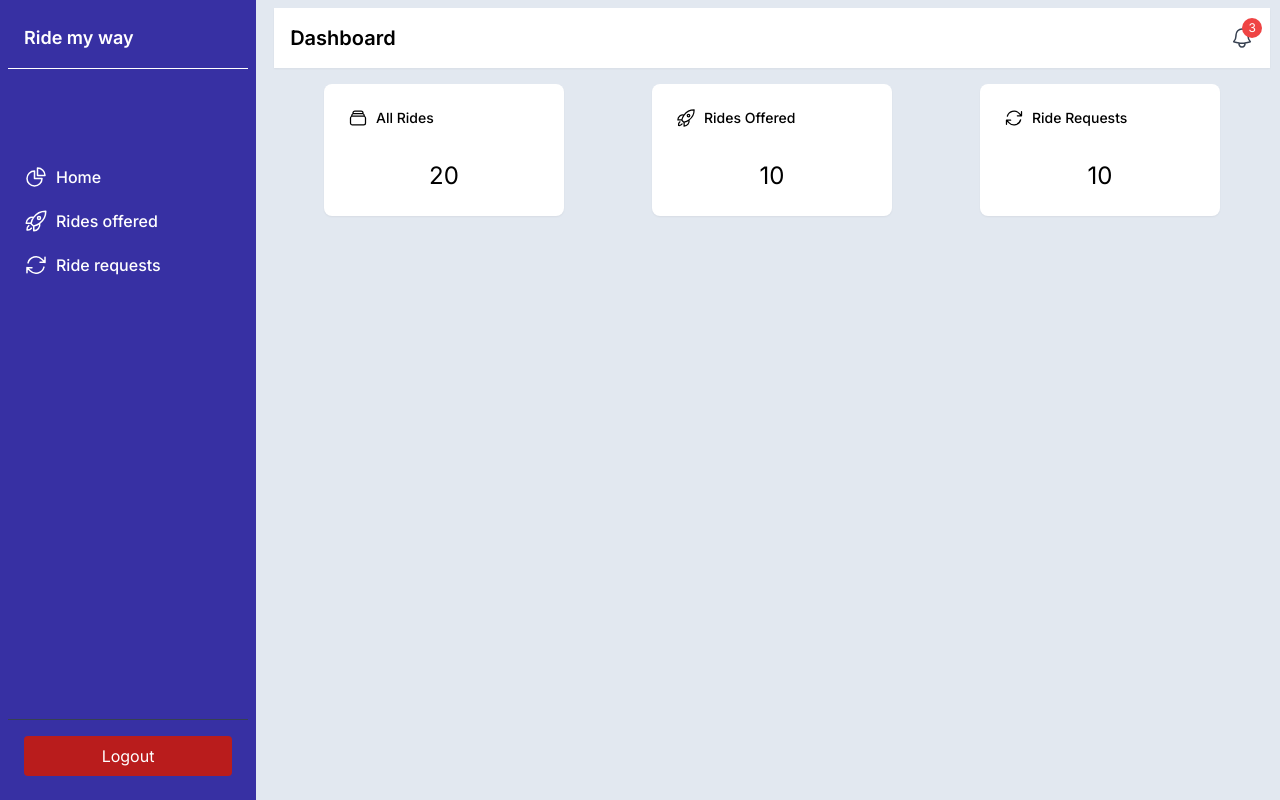
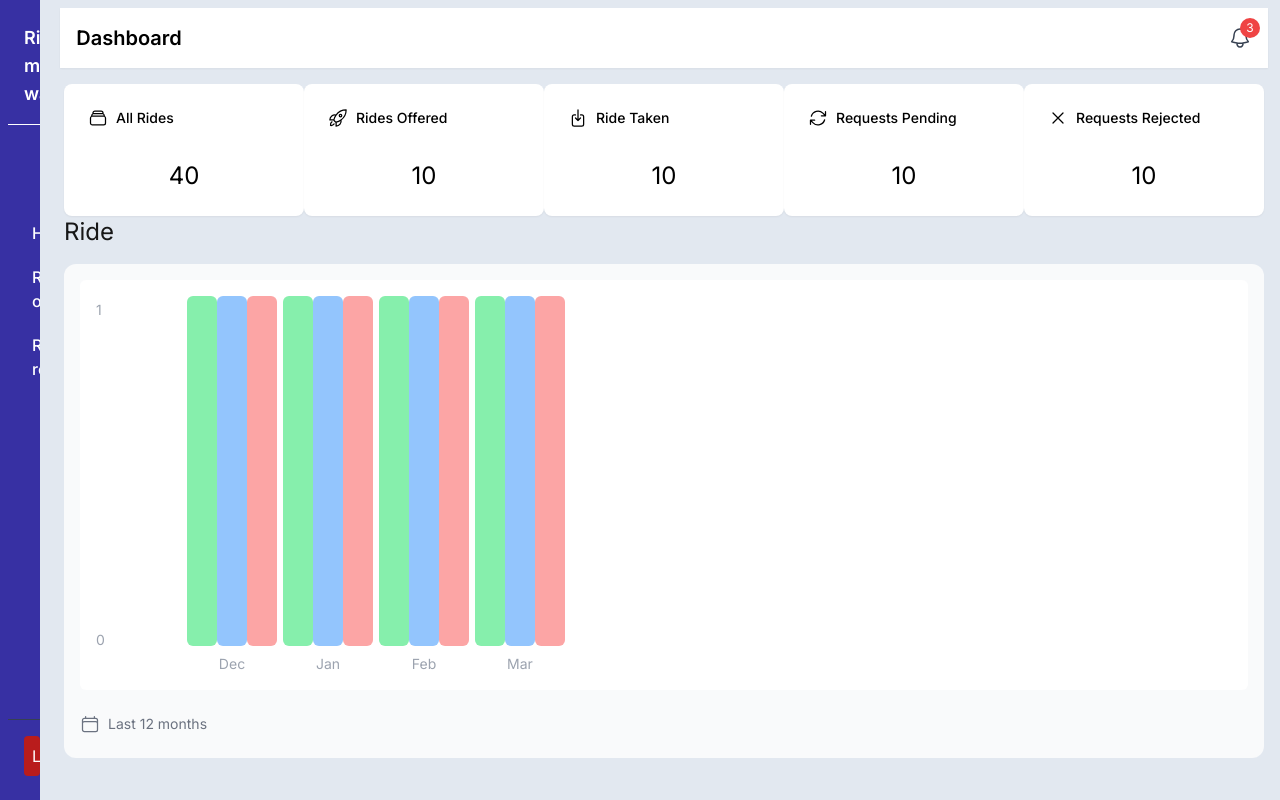
Before and after one commit to Xerrex/rmw-frontend, a Next.js app: page /dashboard in a window 1280 px wide. Built offline with nearby package versions, Linux system fonts and the light colour scheme.

Commit message:
Add Charts to the dashboard & Update data fetching

```diff
--- a/app/dashboard/(overview)/page.tsx
+++ b/app/dashboard/(overview)/page.tsx
@@ -1,10 +1,18 @@
 import React from 'react';
 import { OverViewCards } from '../ui/cards';
+import RidesChart from '../ui/rides_chart';
+import { getRidesDataTotals, getRidesDataLast12months } from '@/app/lib/data';
 
-export default function DashBoard() {
+
+export default async function DashBoard() {
+
+  const cardsData = await getRidesDataTotals();
+  const ridesData = await getRidesDataLast12months();
+
   return (
     <main>
-      <OverViewCards/>
+      <OverViewCards cardsData={cardsData}/>
+      <RidesChart ridesData={ridesData} />
     </main>
   );
 }
--- a/app/dashboard/ui/cards.tsx
+++ b/app/dashboard/ui/cards.tsx
@@ -1,20 +1,17 @@
-import { RocketLaunchIcon, ArrowPathIcon, RectangleStackIcon } from '@heroicons/react/24/outline';
+import { RocketLaunchIcon, ArrowDownOnSquareIcon, RectangleStackIcon,
+  ArrowPathIcon, XMarkIcon} from '@heroicons/react/24/outline';
+import { CardType } from '@/app/lib/definitions';
 
 const iconMap = {
   allRides: RectangleStackIcon,
   ridesOffered: RocketLaunchIcon,
-  rideRequests: ArrowPathIcon
+  ridesTaken: ArrowDownOnSquareIcon,
+  requestsPending: ArrowPathIcon,
+  requestsRejected: XMarkIcon
 }
 
 
-type CardType = {
-  title: string;
-  value: number | string;
-  type: 'allRides' | 'ridesOffered' | 'rideRequests';
-}
-
-
-export function Card({title,value,type,}: CardType){
+export function Card({title, value, type}: CardType){
   const Icon = iconMap[type];
   return (
     <div className="bg-white shadow-sm rounded-lg p-2 mx-auto w-60">
@@ -30,18 +27,16 @@ export function Card({title,value,type,}: CardType){
 }
 
 
-export function OverViewCards(){
+type CardsPropType = {
+  cardsData: CardType[]
+}
 
-  const ridesData = [
-    {title: "All Rides", value: 20, type:"allRides"},
-    {title: "Rides Offered", value: 10, type:"ridesOffered"},
-    {title: "Ride Requests", value: 10, type:"rideRequests"}
-  ]
+export function OverViewCards({cardsData}: CardsPropType){
 
   return (
     <div className="flex">
-      {ridesData.map((rideData)=>(
-        <Card key={rideData.type} title={rideData.title} value={rideData.value} type={rideData.type} />
+      {cardsData.map((cardData)=>(
+        <Card key={cardData.type} title={cardData.title} value={cardData.value} type={cardData.type} />
       ))}
     </div>
   )
--- /dev/null
+++ b/app/dashboard/ui/rides_chart.tsx
@@ -0,0 +1,53 @@
+import React from 'react';
+import { CalendarIcon } from '@heroicons/react/24/outline';
+import { MonthlyRidesData } from '@/app/lib/definitions';
+import { generateYAxis } from '@/app/lib/utils';
+import { inter } from '@/app/ui/fonts';
+
+
+type PropType ={
+  ridesData: MonthlyRidesData[];
+}
+
+function RidesChart({ridesData}: PropType) {
+
+  const chartHeight = 350;
+  const { yAxisLabels, topLabel } = generateYAxis(ridesData);
+
+  if (!ridesData || ridesData.length === 0) {
+    return <p className="mt-4 text-gray-400">No data available.</p>;
+  }
+
+
+  return (
+    <div className="w-full md:col-span-4">
+      <h2 className={`${inter.className} mb-4 text-xl md:text-2xl`}>Ride</h2>
+
+      <div className="rounded-xl bg-gray-50 p-4">
+        <div className="sm:grid-cols-13 mt-0 grid grid-cols-12 items-end gap-2 rounded-md bg-white p-4 md:gap-4">
+          <div className="mb-6 hidden flex-col justify-between text-sm text-gray-400
+            sm:flex" style={{ height: `${chartHeight}px` }}>
+            {yAxisLabels.map((label) => (<p key={label}>{label}</p>))}
+          </div>
+
+          {ridesData.map(({month, rides}) => (
+            <div key={month} className="flex flex-col items-center gap-2">
+              <div className="flex w-[90px]">
+                <div className="w-[30px] rounded-md bg-green-300" style={{ height: `${(chartHeight / topLabel) * rides.offered}px`, }}></div>
+                <div className="w-[30px] rounded-md bg-blue-300" style={{ height: `${(chartHeight / topLabel) * rides.taken}px`, }}></div>
+                <div className="w-[30px] rounded-md bg-red-300" style={{ height: `${(chartHeight / topLabel) * rides.request_rejected}px`, }}></div>
+              </div>
+              <p className="-rotate-90 text-sm text-gray-400 sm:rotate-0">{month}</p>
+            </div>
+          ))}
+        </div>
+        <div className="flex items-center pb-2 pt-6">
+          <CalendarIcon className="h-5 w-5 text-gray-500" />
+          <h3 className="ml-2 text-sm text-gray-500 ">Last 12 months</h3>
+        </div>
+      </div>
+    </div>
+  )
+}
+
+export default RidesChart;
--- /dev/null
+++ b/app/lib/data.ts
@@ -0,0 +1,19 @@
+import { ridesData } from "./placeholder_data";
+
+
+export async function getRidesDataTotals(){
+    // Gets rides data for the dashboard overview
+    const ridesDataTotal = [
+        {title: "All Rides", value: 40, type:"allRides"},
+        {title: "Rides Offered", value: 10, type:"ridesOffered"},
+        {title: "Ride Taken", value: 10, type:"ridesTaken"},
+        {title: "Requests Pending", value: 10, type:"requestsPending"},
+        {title: "Requests Rejected", value: 10, type:"requestsRejected"}
+    ]
+    return ridesDataTotal;
+}
+
+export async function getRidesDataLast12months(){
+    // Gets rides data for the dashboard overview
+    return ridesData;
+}
--- /dev/null
+++ b/app/lib/definitions.ts
@@ -0,0 +1,17 @@
+export type CardType = {
+  title: string;
+  value: number | string;
+  type: 'allRides' | 'ridesOffered' | 'ridesTaken' | 'requestsPending' | 'requestsRejected';
+}
+
+
+export type MonthlyRidesData = {
+  month: string;
+  rides:{
+    total: number;
+    offered: number;
+    taken: number;
+    request_pending: number;
+    request_rejected: number;
+  }
+}
--- /dev/null
+++ b/app/lib/placeholder_data.ts
@@ -0,0 +1,39 @@
+
+export const ridesData = [
+  { month: 'Dec',
+    rides:{
+      total:40,
+      offered: 10,
+      taken: 10,
+      request_pending: 10,
+      request_rejected: 10
+    }
+  },
+  { month: 'Jan',
+    rides:{
+      total:40,
+      offered: 10,
+      taken: 10,
+      request_pending: 10,
+      request_rejected: 10
+    }
+  },
+  { month: 'Feb',
+    rides:{
+      total:40,
+      offered: 10,
+      taken: 10,
+      request_pending: 10,
+      request_rejected: 10
+    }
+  },
+  { month: 'Mar',
+    rides:{
+      total:40,
+      offered: 10,
+      taken: 10,
+      request_pending: 10,
+      request_rejected: 10
+    }
+  }
+]
--- /dev/null
+++ b/app/lib/utils.ts
@@ -0,0 +1,20 @@
+import { MonthlyRidesData } from "./definitions";
+
+export function generateYAxis(ridesData: MonthlyRidesData []){
+  /**Generate Y axis labels
+   * Based on the highest record and in 10s
+   */
+  const yAxisLabels = [];
+  // Get the highest number
+  const monthsHighest = ridesData.map(({rides})=>{
+    return Math.max(...[rides.offered, rides.taken, rides.request_pending, rides.request_rejected])
+  })
+  const highestRecord = Math.max(...monthsHighest)
+  const topLabel = Math.ceil(highestRecord / 10)* 10;
+
+  for (let y =topLabel; y>=0; y-=10){
+    yAxisLabels.push(`${y/10}`);
+  }
+
+  return {yAxisLabels, topLabel};
+}
--- a/app/ui/fonts.ts
+++ b/app/ui/fonts.ts
@@ -1,3 +1,5 @@
 import { Inter } from 'next/font/google';
 
-export const inter = Inter({ subsets: ['latin'] });
+export const inter = Inter({
+    subsets: ['latin']
+});
```
